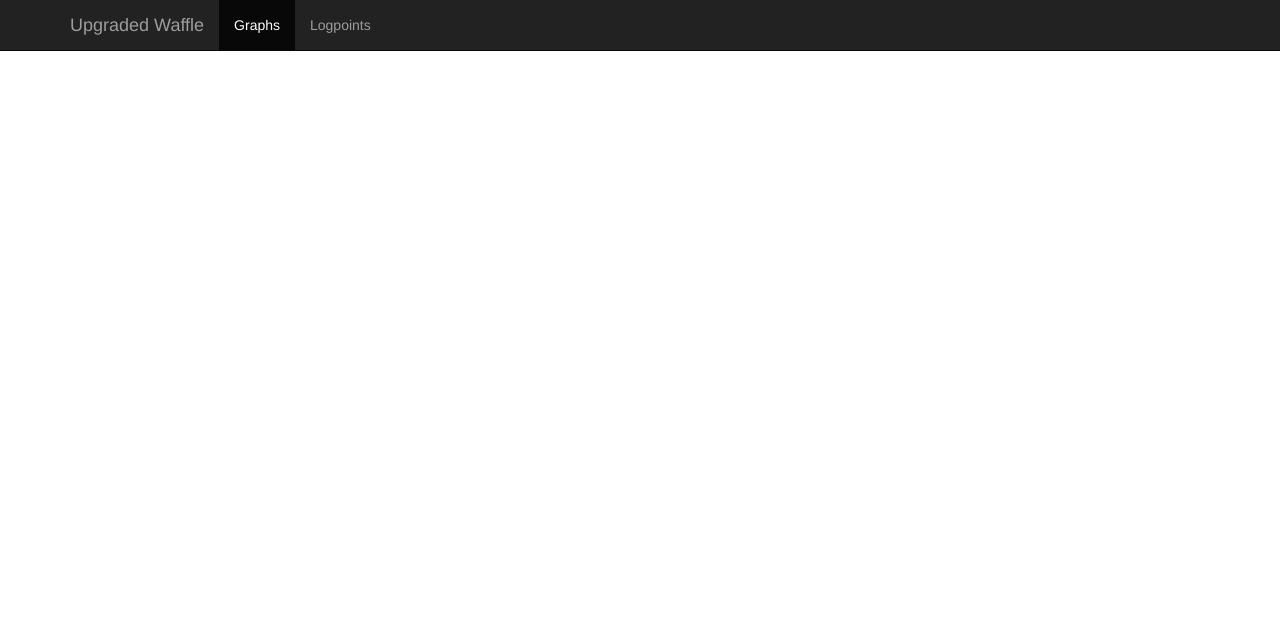
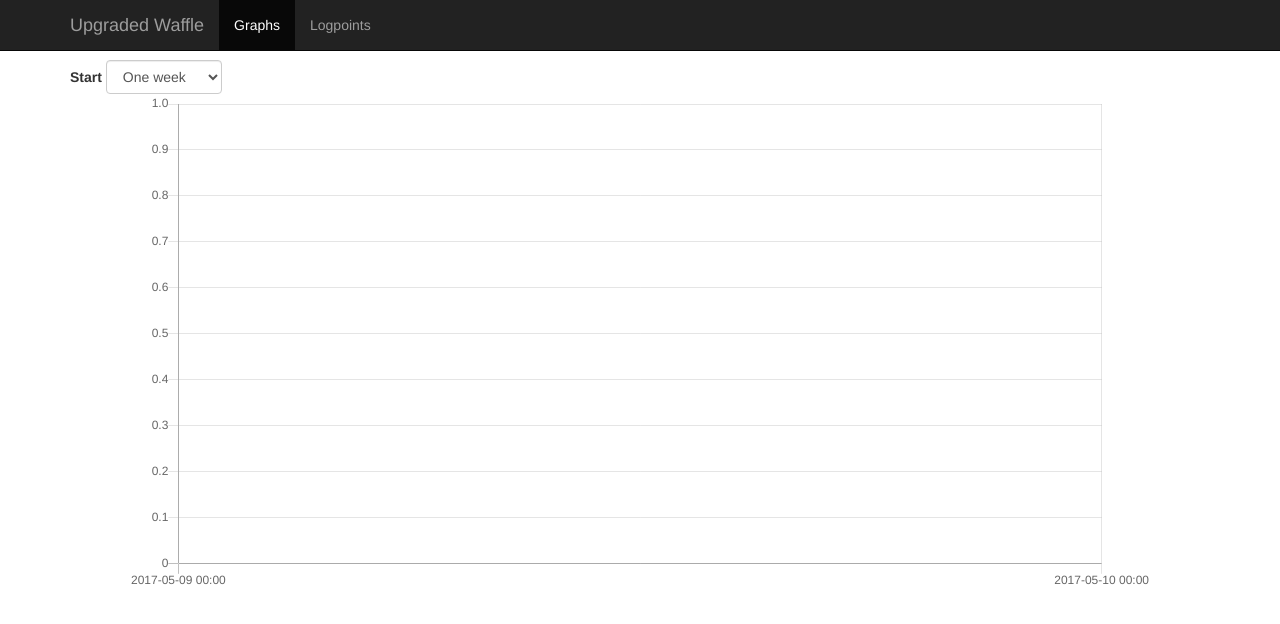
Before and after one commit to loclahost/upgraded-waffle, a website: page client/static/graph/graph.html in a window 1280 px wide. Drawn offline with nearby package versions, Linux system fonts and the light colour scheme; no server answers.

Commit message:
Make the graph bigger and allow selecting a start time

```diff
--- a/client/static/graph/graph.html
+++ b/client/static/graph/graph.html
@@ -27,8 +27,24 @@
         </div>
     </nav>
     <div class="container main-content">
-        <div style="width:500px; height:500px">
-            <canvas id="myChart" width="500" height="500"></canvas>
+        <div class="row">
+            <div class="col-xs-12">
+                <form class="form-inline">
+                    <div class="form-group">
+                        <label for="inputStartIntervall" class="control-label">Start</label>
+                        <select class="form-control" id="inputStartIntervall">
+
+                        </select>
+                    </div>
+                </form>
+            </div>
+        </div>
+        <div class="row">
+            <div class="col-xs-12">
+                <div style="width:100%; height:500px">
+                    <canvas id="myChart" width="1024" height="500"></canvas>
+                </div>
+            </div>
         </div>
     </div>
 </body>
--- a/client/static/graph/graph.js
+++ b/client/static/graph/graph.js
@@ -1,4 +1,6 @@
 (function() {
+	let myChart;
+
 	function pad(number) {
 		if (number < 10) {
 			return '0' + number;
@@ -11,28 +13,34 @@
 		return date.getUTCFullYear() + '-' + pad(date.getUTCMonth() + 1) + '-' + pad(date.getUTCDate()) + ' ' + pad(date.getUTCHours()) + ':' + pad(date.getUTCMinutes());
 	}
 
-	$(document).ready(function() {
-		let ctx = document.getElementById("myChart").getContext("2d");
-		let datasets = [];
-		$.getJSON("/log/point", function(data) {
-			let logDataRequests = [];
-			$.each(data, function(key, value){
-				let logPoint = {};
-				logPoint.label = value.loggerId;
-				logPoint.borderColor = value.color;
-				logPoint.data = [];
-				datasets.push(logPoint);
-				logDataRequests.push($.getJSON("/log/data", {id:value.loggerId}, function(data) {
-					$.each(data, function(key, value) {
-						logPoint.data.push({x:reformat(value.time),y:value.data});
+	function setupDateIntervalls() {
+		let select = $('#inputStartIntervall');
+		let oneDay = new Date();
+		oneDay.setDate(oneDay.getDate() - 1);
+		select.append('<option value="' + oneDay.getTime() + '">One day</option>');
+
+		let oneWeek = new Date();
+		oneWeek.setDate(oneWeek.getDate() - 7);
+		select.append('<option value="' + oneWeek.getTime() + '" selected="selected">One week</option>');
+
+		let oneMonth = new Date();
+		oneMonth.setMonth(oneMonth.getMonth() - 1);
+		select.append('<option value="' + oneMonth.getTime() + '">One month</option>');
+
+		let oneYear = new Date();
+		oneYear.setFullYear(oneYear.getFullYear()  - 1);
+		select.append('<option value="' + oneYear.getTime() + '">One year</option>');
+
+		select.change(function() {
+			updateDataPoints();
 		});
-				}));
-			});
-			$.when.apply($, logDataRequests).then(function() {
-				var myChart = new Chart(ctx, {
+	}
+
+	function createChart() {
+		myChart = new Chart(document.getElementById("myChart").getContext("2d"), {
 			type: 'line',
 			data: {
-						datasets: datasets
+				datasets: []
 			},
 			options: {
 				responsive:false,
@@ -54,8 +62,39 @@
 				}
 			}
 		});
+	}
+
+	function updateDataPoints() {
+		let selectedIntervallStart = $('#inputStartIntervall').val();
+		let datasets = [];
+		$.getJSON("/log/point", function(data) {
+			let logDataRequests = [];
+			$.each(data, function(key, value){
+				let logPoint = {};
+				logPoint.label = value.loggerId;
+				logPoint.borderColor = value.color;
+				logPoint.data = [];
+				datasets.push(logPoint);
+				logDataRequests.push($.getJSON("/log/data", {id:value.loggerId, start_intervall: selectedIntervallStart}, function(data) {
+					$.each(data, function(key, value) {
+						logPoint.data.push({x:reformat(value.time),y:value.data});
+					});
+				}));
+			});
+			$.when.apply($, logDataRequests).then(function() {
+				myChart.config.data.datasets = datasets;
+				myChart.update();
 			});
 		});
+	}
+
+	$(document).ready(function() {
+		setupDateIntervalls();
+		createChart();
+		updateDataPoints();
+
+
+
 	});
 
 }());
--- a/client/static/style.css
+++ b/client/static/style.css
@@ -9,3 +9,11 @@
 .main-content {
 	padding-top:60px;
 }
+canvas {
+    padding-left: 0;
+    padding-right: 0;
+    margin-left: auto;
+    margin-right: auto;
+    display: block;
+    width: 1024px;
+}
--- a/log-entry-handler.js
+++ b/log-entry-handler.js
@@ -42,10 +42,12 @@ function getLogs(request, response, parameters) {
 		return;
 	}
 
-	if(typeof parameters.start_intervall != "number") {
+	if(!parameters.start_intervall) {
 		let oneWeek = new Date();
 		oneWeek.setDate(oneWeek.getDate() - 7);
 		parameters.start_intervall = oneWeek.getTime();
+	} else {
+		parameters.start_intervall = Number(parameters.start_intervall);
 	}
 
 	let logs = db.getLogs(parameters.id, parameters.start_intervall)
```
Lines whose indentation alone changed are shown as unchanged.
